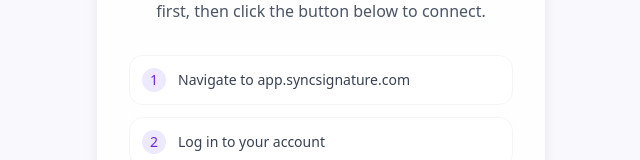
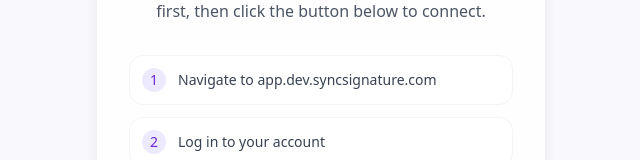
Before and after one commit to hiren-syncsignature/sync-extension, a React (Vite) app: page / in a window 1280 px wide. Shown: the part 166-326 px from the top of the page, without its empty margins (319-959 px from the left). Built offline with nearby package versions, Linux system fonts and the light colour scheme.

Commit message:
prod removed from dev branch

```diff
--- a/src/App.tsx
+++ b/src/App.tsx
@@ -117,7 +117,7 @@
       const activeTab = tabs[0];
 
       if (
-        activeTab.url?.includes("app.syncsignature.com")
+        activeTab.url?.includes("app.dev.syncsignature.com")
       ) {
         chrome.tabs.sendMessage(
           activeTab.id!,
@@ -152,7 +152,7 @@
           }
         );
       } else {
-        setError("Please navigate to app.syncsignature.com first");
+        setError("Please navigate to app.dev.syncsignature.com first");
         setIsLoading(false);
       }
     } catch (err) {
--- a/src/background/index.ts
+++ b/src/background/index.ts
@@ -37,7 +37,7 @@
     }
 
     const tabs = await chrome.tabs.query({
-      url: ["https://app.syncsignature.com/*"],
+      url: ["https://app.dev.syncsignature.com/*"],
     });
 
     if (tabs.length > 0) {
@@ -53,7 +53,7 @@
           const activeTab = tabs[0];
 
           // Check if we're on a compatible page
-          if (activeTab.url?.includes("app.syncsignature.com")) {
+          if (activeTab.url?.includes("app.dev.syncsignature.com")) {
             const userObject = await getUserFromTab(tab.id);
             if (userObject) {
               // Save to extension storage
@@ -115,7 +115,7 @@
 chrome.tabs.onUpdated.addListener((tabId, changeInfo, tab) => {
   if (
     changeInfo.status === "complete" &&
-    tab.url?.includes("app.syncsignature.com")
+    tab.url?.includes("app.dev.syncsignature.com")
   ) {
     // Wait a moment for page to fully load
     setTimeout(async () => {
--- a/src/components/Header.tsx
+++ b/src/components/Header.tsx
@@ -83,7 +83,7 @@
           // console.log("Invalid API response format");
           if (data) {
             setError(
-              "No signature found please add one from app.syncsignature.com"
+              "No signature found please add one from app.dev.syncsignature.com"
             );
             return;
           }
--- a/src/components/LoginPrompt.tsx
+++ b/src/components/LoginPrompt.tsx
@@ -38,7 +38,7 @@
         <div className="login-steps">
           <div className="login-step">
             <div className="step-number">1</div>
-            <div className="step-text">Navigate to app.syncsignature.com</div>
+            <div className="step-text">Navigate to app.dev.syncsignature.com</div>
           </div>
           <div className="login-step">
             <div className="step-number">2</div>
@@ -52,7 +52,7 @@
         <div className="grid grid-cols-2 w-full gap-2">
           <button
             className="connect-button "
-            onClick={() => openUrl("https://app.syncsignature.com/auth/login")}
+            onClick={() => openUrl("https://app.dev.syncsignature.com/auth/login")}
           >
             <svg
               xmlns="http://www.w3.org/2000/svg"
@@ -73,7 +73,7 @@
           </button>
           <button
             className="connect-button"
-            onClick={() => openUrl("https://app.syncsignature.com/auth/signup")}
+            onClick={() => openUrl("https://app.dev.syncsignature.com/auth/signup")}
           >
             <svg
               xmlns="http://www.w3.org/2000/svg"
--- a/src/utils/messaging.ts
+++ b/src/utils/messaging.ts
@@ -31,7 +31,7 @@
     const activeTab = tabs[0];
 
     // Check if we're on a compatible page
-    if (activeTab.url?.includes("app.syncsignature.com")) {
+    if (activeTab.url?.includes("app.dev.syncsignature.com")) {
       const response = await sendMessageToTab<{
         value?: string;
         error?: string;
@@ -52,7 +52,7 @@
   } catch (error) {
     const tabs = await chrome.tabs.query({ active: true, currentWindow: true });
     const activeTab = tabs[0];
-    if (activeTab.url?.includes("app.syncsignature.com")) {
+    if (activeTab.url?.includes("app.dev.syncsignature.com")) {
       return null;
     }
     // console.error("Error getting user from tab:", error);
```
Also changed, not shown: manifest.json.
